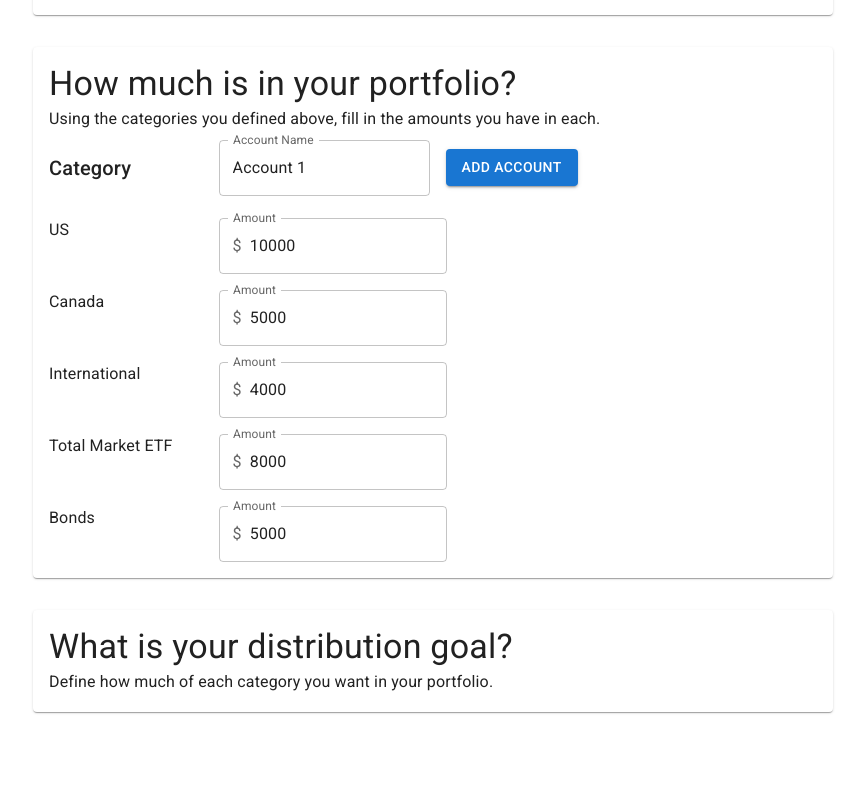
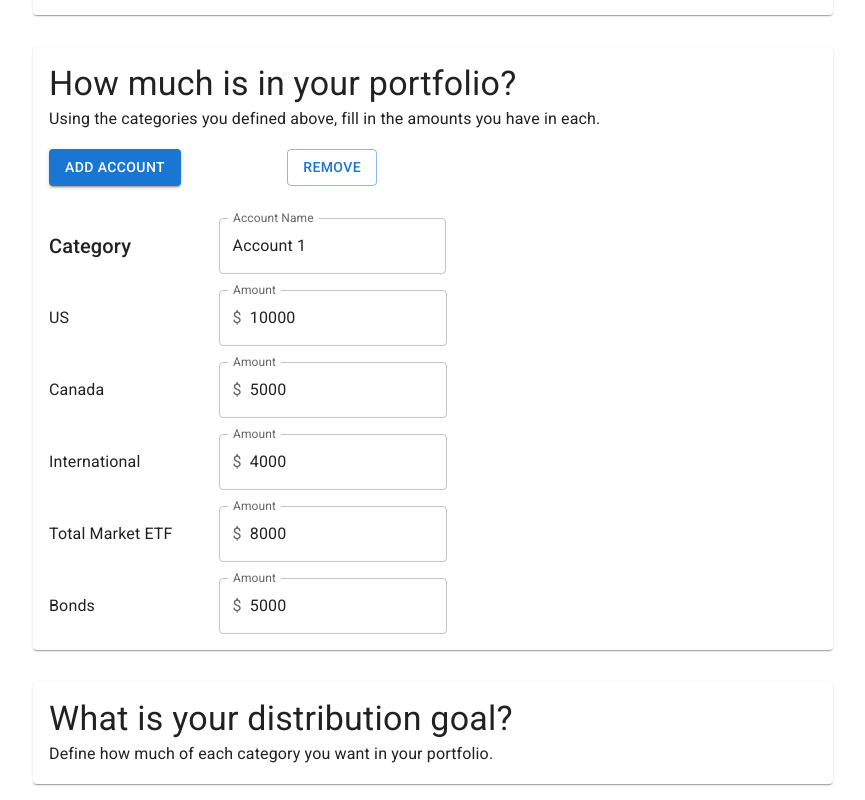
Before and after one commit to markdion/investing-toolbox, a React (Create React App) app: page / in a window 1280 px wide. Shown: the part 1128-1928 px from the top of the page, without its empty margins (207-1072 px from the left). Before the commit the page ends 1856 px from the top, so only its background shows below. Built offline with nearby package versions, Linux system fonts and the light colour scheme.

Commit message:
added accounts to rootprovider

```diff
--- a/src/components/AmountsContainer.jsx
+++ b/src/components/AmountsContainer.jsx
@@ -1,6 +1,4 @@
 import { Box, Button, TextField, Typography } from "@mui/material";
-import { useState } from "react";
-import { v4 as uuidv4 } from "uuid";
 import { useRootReducer } from "../providers/RootProvider";
 import DollarTextField from "./DollarTextField";
 
@@ -8,46 +6,53 @@ export default function AmountsContainer() {
 
   const { state, dispatch } = useRootReducer();
 
-  const onChangeAccountName = (id, name) => {
-    const _accounts = new Map(state.accounts);
-    if (_accounts.has(id)) {
-      const _account = _accounts.get(id);
-      _account.name = name;
-      _accounts.set(id, _account);
-      // setAccounts(_accounts);
-    }
-  }
-
-  const onChangeAmount = (accountId, categoryId, amount) => {
-    const _accounts = new Map(state.accounts);
-    if (_accounts.has(accountId)) {
-      const _account = _accounts.get(accountId);
-      _account.amounts[categoryId] = amount;
-      _accounts.set(accountId, _account);
-      // setAccounts(_accounts);
-    }
-  }
-
-  const addAccount = () => {
-    const _accounts = new Map(state.accounts);
-    _accounts.set(uuidv4(), {
-      name: "",
-      amounts: {}
-    });
-
-    // setAccounts(_accounts);
-  }
-
   return (
     <Box sx={{
+      display: "flex",
+      justifyContent: "flex-start",
+      alignItems: "flex-start",
+      flexDirection: "column",
+      gap: "1rem",
+      width: "100%"
+    }}>
+      <Box sx={{
         display: "flex",
         justifyContent: "flex-start",
-        alignItems: "flex-start",
-        flexDirection: "column",
+        alignItems: "center",
         gap: "1rem",
         width: "100%"
-      }}
-    >
+      }}>
+        <Box sx={{
+          display: "flex",
+          justifyContent: "flex-start",
+          width: "20%"
+        }}>
+          <Button sx={{ margin: "1rem 0", width: "fit-content" }}
+            variant="contained"
+            onClick={() => {
+              dispatch({ type: 'addAccount' });
+            }}>
+            Add Account
+          </Button>
+        </Box>
+        {state.accounts &&
+          Array.from(state.accounts).map(([accountId, account], index) => (
+            <Box sx={{
+              display: "flex",
+              justifyContent: "center",
+              width: "227px"
+            }}>
+              <Button sx={{ margin: "1rem 0", width: "fit-content" }}
+                variant="outlined"
+                onClick={() => {
+                  dispatch({ type: 'removeAccount', accountId});
+                }}>
+                Remove
+              </Button>
+            </Box>
+          ))
+        }
+      </Box>
       <Box sx={{
           display: "flex",
           justifyContent: "flex-start",
@@ -64,7 +69,8 @@ export default function AmountsContainer() {
                 justifyContent: "space-between",
                 alignItems: "flex-start",
                 flexDirection: "column",
-                gap: "1rem"
+                gap: "1rem",
+                width: "227px"
               }}
               key={accountId}
             >
@@ -73,24 +79,19 @@ export default function AmountsContainer() {
                 fullWidth
                 value={account.name}
                 onChange={(event) => {
-                  onChangeAccountName(accountId, event.target.value);
+                  dispatch({ type: 'changeAccountName', id: accountId, name: event.target.value});
                 }}
               />
             </Box>
           ))
         }
-        <Button sx={{ margin: "1rem 0", width: "fit-content" }}
-          variant="contained"
-          onClick={addAccount}>
-          Add Account
-        </Button>
       </Box>
       {state.categories &&
         Array.from(state.categories).map(([categoryId, category], index) => (
           <Box sx={{
               display: "flex",
               justifyContent: "flex-start",
-              alignItems: "flex-start",
+              alignItems: "center",
               width: "100%",
               gap: "1rem"
             }}
@@ -105,7 +106,7 @@ export default function AmountsContainer() {
                   width="20%"
                   value={account.amounts[categoryId]}
                   onChange={(event) => {
-                    onChangeAmount(accountId, categoryId, event.target.value);
+                    dispatch({ type: 'changeAccountAmount', accountId, categoryId, amount: event.target.value});
                   }}
                 />
               ))
--- a/src/providers/RootProvider.jsx
+++ b/src/providers/RootProvider.jsx
@@ -62,10 +62,15 @@ function categoriesReducer(state, action) {
   switch (action.type) {
     case 'addCategory': {
       const _state = {...state};
-      _state.categories.set(uuidv4(), {
+      const _categoryId = uuidv4();
+      _state.categories.set(_categoryId, {
         name: "",
         isSuper: false,
         allocations: new Map()
+      });
+      const _accounts = _state.accounts;
+      _accounts.forEach((value, accountId) => {
+        _state.accounts.get(accountId).amounts[_categoryId] = 0;
       });
       return _state;
     }
@@ -86,6 +91,10 @@ function categoriesReducer(state, action) {
     case 'deleteCategory': {
       const _state = {...state};
       _state.categories.delete(action.id);
+      const _accounts = _state.accounts;
+      _accounts.forEach((value, accountId) => {
+        delete _state.accounts.get(accountId).amounts[action.id];
+      });
       return _state;
     }
     case 'addCategoryAllocation': {
@@ -124,6 +133,32 @@ function categoriesReducer(state, action) {
       }
       return _state;
     }
+    case 'changeAccountName': {
+      const _state = {...state};
+      if (_state.accounts.has(action.id)) {
+        _state.accounts.get(action.id).name = action.name;
+      }
+      return _state;
+    }
+    case 'changeAccountAmount': {
+      const _state = {...state};
+      if (_state.accounts.has(action.accountId)) {
+        _state.accounts.get(action.accountId).amounts[action.categoryId] = action.amount;
+      }
+      return _state;
+    }
+    case 'addAccount': {
+      const _state = {...state};
+      const _accountId = uuidv4();
+      _state.accounts.set(_accountId, {
+        name: "",
+        amounts: {}
+      });
+      Array.from(_state.categories).forEach(([categoryId, category], index) => {
+        _state.accounts.get(_accountId).amounts[categoryId] = 0;
+      });
+      return _state;
+    }
     default: {
       throw new Error(`Unhandled action type: ${action.type}`);
     }
```
